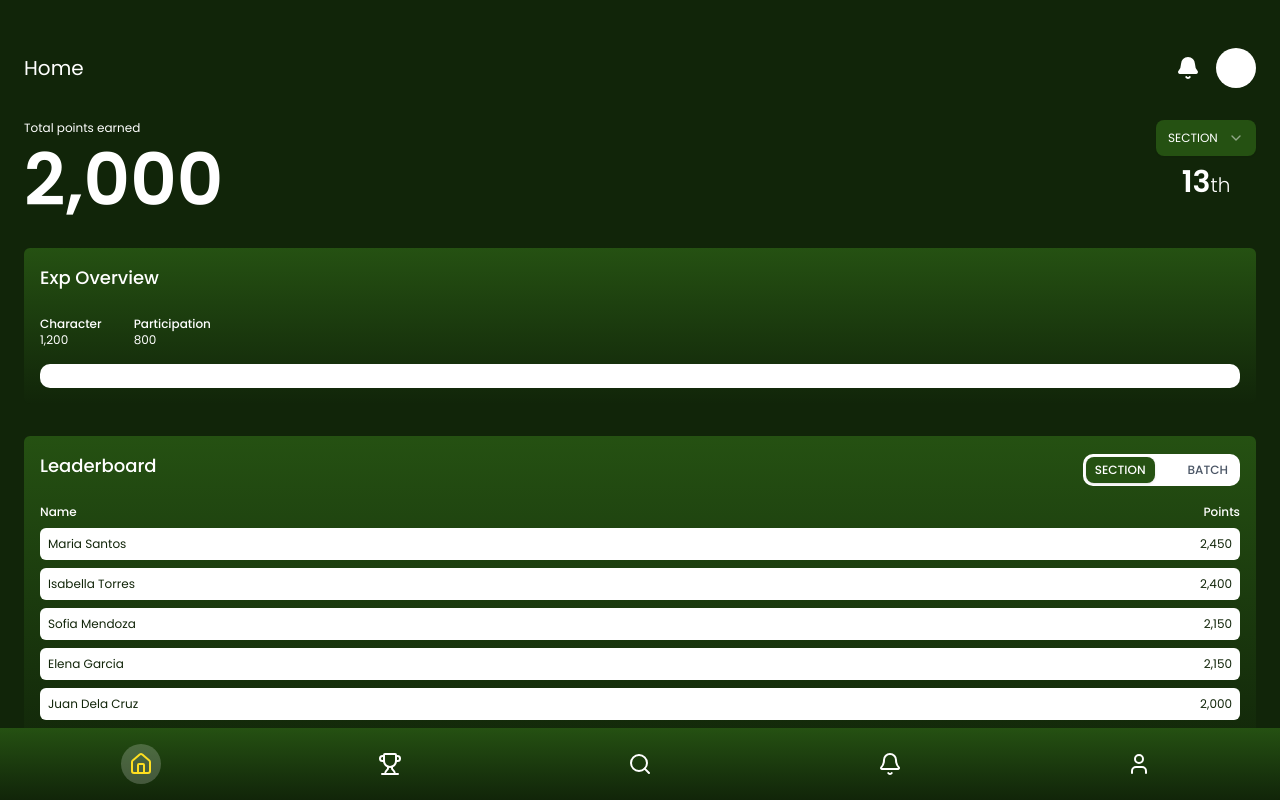
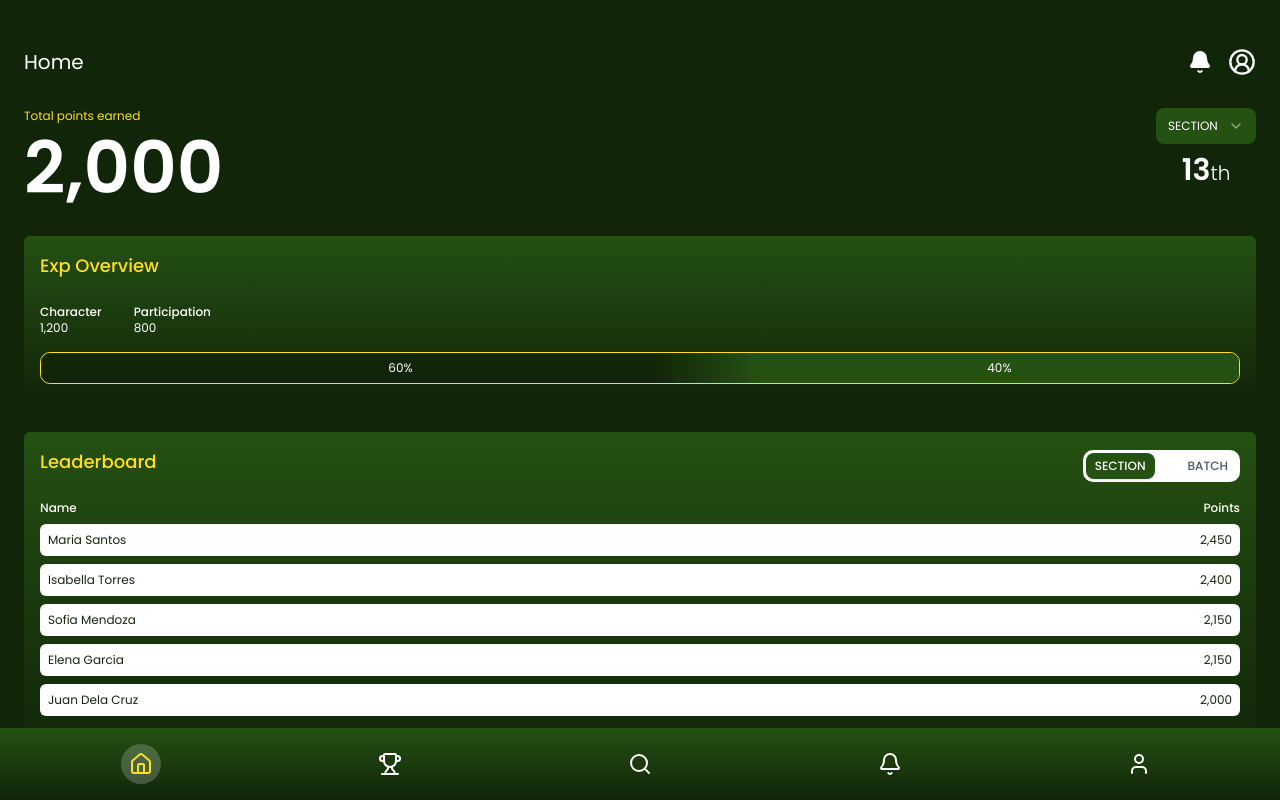
Before and after one commit to Ch4seProjects/SayTrack, a Next.js app: page /home in a window 1280 px wide. Built offline with nearby package versions, Linux system fonts and the light colour scheme.

Commit message:
feat: Improve UI and components. Update typings

```diff
--- a/app/(app)/home/page.tsx
+++ b/app/(app)/home/page.tsx
@@ -1,6 +1,6 @@
 "use client";
 
-import { Bell } from "lucide-react";
+import { Bell, CircleUserRound } from "lucide-react";
 import { SelectComponent } from "@/app/components/Select";
 import { Tabs, TabsList, TabsTrigger } from "@/components/ui/tabs";
 import { useState } from "react";
@@ -9,6 +9,7 @@ import { rankUsers } from "@/app/utils/deriveUsers";
 import Link from "next/link";
 import { useRouter } from "next/navigation";
 import { useUserMeta } from "@/app/hooks/useUserMeta";
+import ArrayDataWrapper from "@/app/components/ArrayDataWrapper";
 
 export default function Home() {
   const [category, setCategory] = useState("SECTION");
@@ -28,8 +29,8 @@ export default function Home() {
             fill="white"
             onClick={() => router.push("/notifications")}
           />
-          <div
-            className="w-10 h-10 bg-white rounded-full"
+          <CircleUserRound
+            className="w-7 h-7 text-white rounded-full"
             onClick={() => router.push("/profile")}
           />
         </div>
@@ -38,7 +39,9 @@ export default function Home() {
       {/* Points Earned */}
       <div className="flex justify-between">
         <div className="flex flex-col gap-2">
-          <p className="text-white font-poppins text-xs">Total points earned</p>
+          <p className="text-tertiary font-poppins text-xs">
+            Total points earned
+          </p>
           <p className="text-white font-poppins text-7xl font-semibold">
             {userMeta.totalPoints.toLocaleString()}
           </p>
@@ -57,7 +60,7 @@ export default function Home() {
 
       {/* Exp Overvieew */}
       <div className="p-4 rounded-sm bg-gradient-to-t from-secondary to-main flex flex-col gap-4">
-        <p className="font-medium font-poppins text-lg mb-2 text-white">
+        <p className="font-medium font-poppins text-lg mb-2 text-tertiary">
           Exp Overview
         </p>
         <div className="flex gap-8">
@@ -78,13 +81,30 @@ export default function Home() {
             </p>
           </div>
         </div>
-        <div className="progress-bar rounded-lg h-6 bg-white" />
+        <div className="progress-bar rounded-lg h-8 flex border-[1px] border-tertiary">
+          <div
+            className="bg-gradient-to-r from-secondary from-[0%] via-secondary via-[85%] to-main to-[100%] rounded-l-lg flex justify-center items-center"
+            style={{ width: `${userMeta.characterPercent}%` }}
+          >
+            <p className="font-poppins text-white text-xs">
+              {userMeta.characterPercent}%
+            </p>
+          </div>
+          <div
+            className="bg-main rounded-r-lg flex justify-center items-center"
+            style={{ width: `${userMeta.participationPercent}%` }}
+          >
+            <p className="font-poppins text-white text-xs">
+              {userMeta.participationPercent}%
+            </p>
+          </div>
+        </div>
       </div>
 
       {/* Leaderboard */}
       <div className="p-4 rounded-sm bg-gradient-to-t from-secondary to-main flex flex-col gap-4">
         <div className="flex justify-between items-center">
-          <p className="font-medium font-poppins text-lg mb-2 text-white">
+          <p className="font-medium font-poppins text-lg mb-2 text-tertiary">
             Leaderboard
           </p>
           <Tabs value={category} onValueChange={setCategory}>
@@ -112,7 +132,7 @@ export default function Home() {
           {rankedUsers.slice(0, 5).map((user, index) => (
             <Link
               key={index}
-              href={`/profile/${user.username}`}
+              href={`/profile/${user.id}`}
               className="bg-white p-2 rounded-sm flex justify-between items-center"
             >
               <p className="font-poppins text-xs text-secondary">{user.name}</p>
@@ -131,45 +151,18 @@ export default function Home() {
       </div>
 
       {/* People you follow */}
-      <div className="p-4 rounded-sm bg-gradient-to-t from-secondary to-main flex flex-col gap-4">
-        <p className="font-medium font-poppins text-lg mb-2 text-white">
-          People you follow
-        </p>
-        <div className="flex gap-5 overflow-auto pb-4">
-          {userMeta.following.map((user, index) => (
-            <Link
-              href={`/profile/${user.username}`}
-              className="flex flex-col justify-center items-center gap-1"
-              key={index}
-            >
-              <div className="w-10 h-10 bg-white rounded-full" />
-              <p className="font-poppins text-white text-sm text-center">
-                {user.username}
-              </p>
-            </Link>
-          ))}
-        </div>
-      </div>
+      <ArrayDataWrapper
+        title="People you follow"
+        data={userMeta.following}
+        type="following"
+      />
 
       {/* Joined clubs */}
-      <div className="p-4 rounded-sm bg-gradient-to-t from-secondary to-main flex flex-col gap-4">
-        <p className="font-medium font-poppins text-lg mb-2 text-white">
-          Joined Clubs
-        </p>
-        <div className="flex gap-5 overflow-auto pb-4">
-          {userMeta.clubs.map((club, index) => (
-            <div
-              className="flex flex-col justify-center items-center gap-1"
-              key={index}
-            >
-              <div className="w-10 h-10 bg-white rounded-full" />
-              <p className="font-poppins text-white text-sm text-center">
-                {club.name}
-              </p>
-            </div>
-          ))}
-        </div>
-      </div>
+      <ArrayDataWrapper
+        title="Joined Clubs"
+        data={userMeta.clubs}
+        type="clubs"
+      />
     </div>
   );
 }
--- a/app/(app)/layout.tsx
+++ b/app/(app)/layout.tsx
@@ -23,7 +23,7 @@ export default function AppLayout({
 
   const isActive = (route: string, key: string) => {
     if (key === "search") {
-      // highlight Search if we are in /search or /profile/[username]
+      // highlight Search if we are in /search or /profile/[id]
       return (
         pathname.startsWith("/search") ||
         (pathname.startsWith("/profile/") && pathname !== "/profile")
--- a/app/(app)/profile/[username]/page.tsx
+++ b/app/(app)/profile/[id]/page.tsx
@@ -7,17 +7,20 @@ import { Button as ShadcnButton } from "@/components/ui/button";
 import { ChevronLeft } from "lucide-react";
 import { LEADERBOARD_CATEGORIES, dummyUsers } from "@/app/lib/constants";
 import { useUserMeta } from "@/app/hooks/useUserMeta";
+import ArrayDataWrapper from "@/app/components/ArrayDataWrapper";
 
 interface ProfilePageProps {
-  params: Promise<{ username: string }>;
+  params: Promise<{ id: string }>;
 }
 
 export default function Profile({ params }: ProfilePageProps) {
-  const { username } = use(params);
+  const { id } = use(params);
   const router = useRouter();
   const [category, setCategory] = useState("SECTION");
 
-  const user = dummyUsers.find((u) => u.username === username);
+  const user = dummyUsers.find((u) => u.id === id);
+
+  console.log("user: ", user);
 
   if (!user) {
     return (
@@ -54,7 +57,9 @@ export default function Profile({ params }: ProfilePageProps) {
 
       {/* My Progress */}
       <div className="p-4 rounded-sm bg-gradient-to-t from-secondary to-main flex flex-col gap-4 relative">
-        <p className="font-medium font-poppins text-lg  text-white">Progress</p>
+        <p className="font-medium font-poppins text-lg  text-tertiary">
+          Progress
+        </p>
         <div className="flex flex-col items-center gap-2 absolute top-4 right-4">
           <SelectComponent
             category={category}
@@ -69,7 +74,24 @@ export default function Profile({ params }: ProfilePageProps) {
         <p className="font-medium font-poppins text-lg text-white">
           {userMeta.totalPoints.toLocaleString()} pts.
         </p>
-        <div className="progress-bar rounded-lg h-6 bg-white" />
+        <div className="progress-bar rounded-lg h-8 flex border-[1px] border-tertiary">
+          <div
+            className="bg-gradient-to-r from-secondary from-[0%] via-secondary via-[85%] to-main to-[100%] rounded-l-lg flex justify-center items-center"
+            style={{ width: `${userMeta.characterPercent}%` }}
+          >
+            <p className="font-poppins text-white text-xs">
+              {userMeta.characterPercent}%
+            </p>
+          </div>
+          <div
+            className="bg-main rounded-r-lg flex justify-center items-center"
+            style={{ width: `${userMeta.participationPercent}%` }}
+          >
+            <p className="font-poppins text-white text-xs">
+              {userMeta.participationPercent}%
+            </p>
+          </div>
+        </div>
         <div className="container flex flex-col divide-y divide-white">
           <div className="flex justify-between font-poppins text-xs text-white py-2">
             <p>Character</p>
@@ -89,44 +111,14 @@ export default function Profile({ params }: ProfilePageProps) {
       </div>
 
       {/* Titles */}
-      <div className="p-4 rounded-sm bg-gradient-to-t from-secondary to-main flex flex-col gap-4">
-        <p className="font-medium font-poppins text-lg mb-2 text-white">
-          Titles
-        </p>
-        <div className="flex gap-5 overflow-auto pb-4">
-          {userMeta.titles.map((title, index) => (
-            <div
-              className="flex flex-col justify-center items-center gap-1"
-              key={index}
-            >
-              <div className="w-10 h-10 bg-white rounded-full" />
-              <p className="font-poppins text-white text-sm text-center">
-                {title.title}
-              </p>
-            </div>
-          ))}
-        </div>
-      </div>
+      <ArrayDataWrapper title="Titles" data={userMeta.titles} type="titles" />
 
       {/* My Achievements */}
-      <div className="p-4 rounded-sm bg-gradient-to-t from-secondary to-main flex flex-col gap-4">
-        <p className="font-medium font-poppins text-lg mb-2 text-white">
-          Achievements
-        </p>
-        <div className="flex gap-5 overflow-auto pb-4">
-          {userMeta.achievements.map((achievement, index) => (
-            <div
-              className="flex flex-col justify-center items-center gap-1"
-              key={index}
-            >
-              <div className="w-10 h-10 bg-white rounded-full" />
-              <p className="font-poppins text-white text-sm text-center">
-                {achievement.title}
-              </p>
-            </div>
-          ))}
-        </div>
-      </div>
+      <ArrayDataWrapper
+        title="Achievements"
+        data={userMeta.achievements}
+        type="achievements"
+      />
     </div>
   );
 }
--- a/app/(app)/search/page.tsx
+++ b/app/(app)/search/page.tsx
@@ -22,8 +22,8 @@ export default function Search() {
       <div className="flex flex-col gap-4">
         {dummyUsers.map((user) => (
           <Link
-            href={`/profile/${user.username}`}
-            key={user.username}
+            href={`/profile/${user.id}`}
+            key={user.id}
             className="flex gap-2 items-center p-2 hover:bg-gray-800 rounded-md transition"
           >
             <div className="h-10 w-10 bg-white rounded-full" />
--- /dev/null
+++ b/app/components/ArrayDataWrapper.tsx
@@ -0,0 +1,53 @@
+import React from "react";
+import Link from "next/link";
+import { UserMeta } from "../types/User";
+
+interface ArrayDataWrapperProps<T> {
+  title: string;
+  data: T[];
+  type: "achievements" | "titles" | "clubs" | "following" | "followers";
+}
+
+export default function ArrayDataWrapper<T extends { [key: string]: any }>({
+  title,
+  data,
+  type,
+}: ArrayDataWrapperProps<T>) {
+  return (
+    <div className="px-4 py-2 rounded-sm bg-gradient-to-t from-secondary to-main flex flex-col gap-0">
+      <p className="font-medium font-poppins text-lg mb-2 text-tertiary">
+        {title}
+      </p>
+      <div className="flex gap-5 overflow-auto pb-4">
+        {data.map((item, index) => {
+          if (type === "following" || type === "followers") {
+            return (
+              <Link
+                href={`/profile/${item.id}`}
+                className="flex flex-col justify-center items-center gap-1"
+                key={index}
+              >
+                <div className="w-10 h-10 bg-white rounded-full" />
+                <p className="font-poppins text-white text-sm text-center">
+                  {item.id}
+                </p>
+              </Link>
+            );
+          }
+
+          return (
+            <div
+              className="flex flex-col justify-center items-center gap-1"
+              key={index}
+            >
+              <div className="w-10 h-10 bg-white rounded-full" />
+              <p className="font-poppins text-white text-sm text-center">
+                {item.title || item.name}
+              </p>
+            </div>
+          );
+        })}
+      </div>
+    </div>
+  );
+}
--- a/app/hooks/useUserMeta.ts
+++ b/app/hooks/useUserMeta.ts
@@ -1,8 +1,8 @@
 import { useMemo } from "react";
-import { User } from "../types/User";
+import { User, UserMeta } from "../types/User";
 import { formatTotalPoints } from "../utils/deriveUsers";
 
-export function useUserMeta(user: User) {
+export function useUserMeta(user: User): UserMeta {
   return useMemo(() => {
     const totalPoints = formatTotalPoints(user);
     const characterPercent = Math.round(
@@ -13,18 +13,7 @@ export function useUserMeta(user: User) {
     );
 
     return {
-      type: user.type,
-      username: user.username,
-      name: user.name,
-      email: user.email,
-      year: user.year,
-      section: user.section,
-      points: user.points,
-      achievements: user.achievements,
-      titles: user.titles,
-      clubs: user.clubs,
-      following: user.following,
-      followers: user.followers,
+      ...user,
       totalPoints,
       characterPercent,
       participationPercent,
--- a/app/lib/constants.ts
+++ b/app/lib/constants.ts
@@ -17,7 +17,7 @@ export const ACCOUNT_TYPES = ["student", "admin"] as const;
 export const dummyUsers: User[] = [
   {
     type: "student",
-    username: "juan",
+    id: "juan",
     name: "Juan Dela Cruz",
     email: "juan.delacruz@example.com",
     year: 2025,
@@ -29,12 +29,12 @@ export const dummyUsers: User[] = [
     achievements: [{ title: "Best in Math" }, { title: "Best in Science" }],
     titles: [{ title: "Early Bird" }],
     clubs: [{ name: "Science" }],
-    following: [{ username: "maria" }, { username: "pedro" }],
-    followers: [{ username: "sofia" }, { username: "elena" }],
+    following: [{ id: "maria" }, { id: "pedro" }],
+    followers: [{ id: "sofia" }, { id: "elena" }],
   },
   {
     type: "student",
-    username: "maria",
+    id: "maria",
     name: "Maria Santos",
     email: "maria.santos@example.com",
     year: 2026,
@@ -46,12 +46,12 @@ export const dummyUsers: User[] = [
     achievements: [{ title: "Debate Champion" }],
     titles: [{ title: "Leader" }],
     clubs: [{ name: "Debate" }, { name: "Drama" }],
-    following: [{ username: "sofia" }, { username: "juan" }],
-    followers: [{ username: "ana" }, { username: "juan" }],
+    following: [{ id: "sofia" }, { id: "juan" }],
+    followers: [{ id: "ana" }, { id: "juan" }],
   },
   {
     type: "student",
-    username: "pedro",
+    id: "pedro",
     name: "Pedro Reyes",
     email: "pedro.reyes@example.com",
     year: 2025,
@@ -63,12 +63,12 @@ export const dummyUsers: User[] = [
     achievements: [{ title: "Perfect Attendance" }],
     titles: [{ title: "Consistent" }],
     clubs: [{ name: "Math" }],
-    following: [{ username: "juan" }],
-    followers: [{ username: "sofia" }],
+    following: [{ id: "juan" }],
+    followers: [{ id: "sofia" }],
   },
   {
     type: "student",
-    username: "ana",
+    id: "ana",
     name: "Ana Lopez",
     email: "ana.lopez@example.com",
     year: 2027,
@@ -80,12 +80,12 @@ export const dummyUsers: User[] = [
     achievements: [{ title: "Essay Contest Winner" }],
     titles: [{ title: "Writer" }],
     clubs: [{ name: "Literature" }],
-    following: [{ username: "maria" }],
-    followers: [{ username: "isabella" }],
+    following: [{ id: "maria" }],
+    followers: [{ id: "isabella" }],
   },
   {
     type: "student",
-    username: "carlos",
+    id: "carlos",
     name: "Carlos Ramos",
     email: "carlos.ramos@example.com",
     year: 2024,
@@ -97,12 +97,12 @@ export const dummyUsers: User[] = [
     achievements: [{ title: "Sports MVP" }],
     titles: [{ title: "Athlete" }],
     clubs: [{ name: "Basketball" }],
-    following: [{ username: "diego" }],
-    followers: [{ username: "miguel" }],
+    following: [{ id: "diego" }],
+    followers: [{ id: "miguel" }],
   },
   {
     type: "student",
-    username: "sofia",
+    id: "sofia",
     name: "Sofia Mendoza",
     email: "sofia.mendoza@example.com",
     year: 2026,
@@ -114,12 +114,12 @@ export const dummyUsers: User[] = [
     achievements: [{ title: "Science Fair Winner" }],
     titles: [{ title: "Innovator" }],
     clubs: [{ name: "Robotics" }, { name: "Science" }],
-    following: [{ username: "juan" }, { username: "maria" }],
-    followers: [{ username: "isabella" }],
+    following: [{ id: "juan" }, { id: "maria" }],
+    followers: [{ id: "isabella" }],
   },
   {
     type: "student",
-    username: "diego",
+    id: "diego",
     name: "Diego Cruz",
     email: "diego.cruz@example.com",
     year: 2025,
@@ -131,12 +131,12 @@ export const dummyUsers: User[] = [
     achievements: [{ title: "Coding Champion" }],
     titles: [{ title: "Techie" }],
     clubs: [{ name: "Programming" }],
-    following: [{ username: "carlos" }],
-    followers: [{ username: "miguel" }],
+    following: [{ id: "carlos" }],
+    followers: [{ id: "miguel" }],
   },
   {
     type: "student",
-    username: "isabella",
+    id: "isabella",
     name: "Isabella Torres",
     email: "isabella.torres@example.com",
     year: 2027,
@@ -148,12 +148,12 @@ export const dummyUsers: User[] = [
     achievements: [{ title: "Art Contest Winner" }],
     titles: [{ title: "Creative" }],
     clubs: [{ name: "Art" }, { name: "Drama" }],
-    following: [{ username: "ana" }, { username: "sofia" }],
-    followers: [{ username: "elena" }],
+    following: [{ id: "ana" }, { id: "sofia" }],
+    followers: [{ id: "elena" }],
   },
   {
     type: "student",
-    username: "miguel",
+    id: "miguel",
     name: "Miguel Flores",
     email: "miguel.flores@example.com",
     year: 2024,
@@ -165,12 +165,12 @@ export const dummyUsers: User[] = [
     achievements: [{ title: "Music Festival Winner" }],
     titles: [{ title: "Performer" }],
     clubs: [{ name: "Music" }],
-    following: [{ username: "carlos" }],
-    followers: [{ username: "diego" }],
+    following: [{ id: "carlos" }],
+    followers: [{ id: "diego" }],
   },
   {
     type: "student",
-    username: "elena",
+    id: "elena",
     name: "Elena Garcia",
     email: "elena.garcia@example.com",
     year: 2025,
@@ -182,7 +182,7 @@ export const dummyUsers: User[] = [
     achievements: [{ title: "Community Volunteer" }],
     titles: [{ title: "Helper" }],
     clubs: [{ name: "Community Service" }],
-    following: [{ username: "isabella" }],
-    followers: [{ username: "juan" }],
+    following: [{ id: "isabella" }],
+    followers: [{ id: "juan" }],
   },
 ];
--- a/app/page.tsx
+++ b/app/page.tsx
@@ -13,9 +13,9 @@ export default function Landing() {
       </div>
       <div className="buttons flex flex-col justify-center items-center gap-2 w-full mt-auto px-6 py-8 bg-white">
         <p className="text-center font-poppins text-sm mb-8">
-          Lorem ipsum dolor sit amet consectetur adipisicing elit. Officiis at
-          ullam, quasi repellat ipsum quisquam accusamus velit delectus dolore
-          suscipit?
+          SayTrack is a student-centered platform designed to turn learning into
+          an engaging journey. Track your progress, celebrate achievements, and
+          climb leaderboards while staying focused and motivated.
         </p>
         <Link href="/login" className="w-full">
           <Button label="Login" />
--- a/app/styles/globals.css
+++ b/app/styles/globals.css
@@ -4,10 +4,10 @@
 @custom-variant dark (&:is(.dark *));
 
 :root {
-
   /* Your brand colors */
   --color-main: #255112;
   --color-secondary: #112509;
+  --color-tertiary: #ffdf20;
   --radius: 0.625rem;
   --background: oklch(1 0 0);
   --foreground: oklch(0.145 0 0);
@@ -50,6 +50,7 @@
   /* Brand colors */
   --color-main: var(--color-main);
   --color-secondary: var(--color-secondary);
+  --color-tertiary: var(--color-tertiary);
 
   /* Fonts */
   --font-sans: var(--font-geist-sans);
```
Also changed, not shown: app/(app)/leaderboards/page.tsx (+11 -7 lines), app/(app)/profile/page.tsx (+34 -39 lines), app/types/User.ts (+9 -3 lines).
